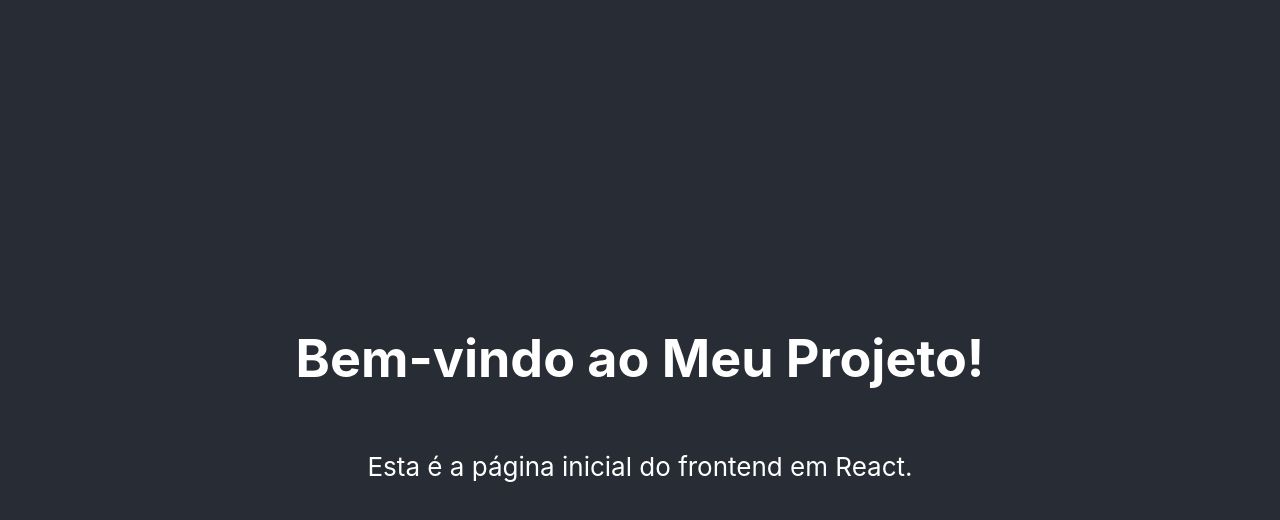
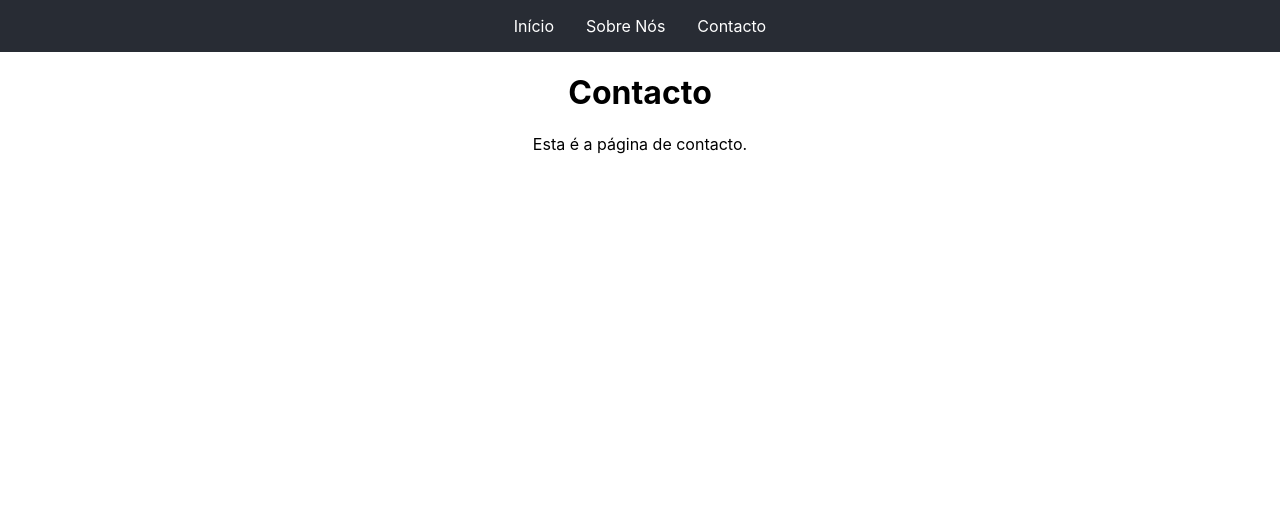
Before and after one commit to a20462/PDS, a React (Create React App) app in the folder frontend/: page /contato in a window 1280 px wide. Shown: the top 520 px of the page. Built offline with nearby package versions, Linux system fonts and the light colour scheme.

Commit message:
Adição do react router dom e páginas sobre/contato

```diff
--- a/frontend/package.json
+++ b/frontend/package.json
@@ -8,6 +8,7 @@
     "@testing-library/user-event": "^13.5.0",
     "react": "^18.3.1",
     "react-dom": "^18.3.1",
+    "react-router-dom": "^6.23.1",
     "react-scripts": "5.0.1",
     "web-vitals": "^2.1.4"
   },
--- a/frontend/src/App.css
+++ b/frontend/src/App.css
@@ -36,3 +36,33 @@
     transform: rotate(360deg);
   }
 }
+
+.App {
+  text-align: center;
+}
+
+nav {
+  background-color: #282c34;
+  padding: 1rem;
+}
+
+nav ul {
+  list-style-type: none;
+  margin: 0;
+  padding: 0;
+  display: flex;
+  justify-content: center;
+}
+
+nav ul li {
+  margin: 0 1rem;
+}
+
+nav ul li a {
+  color: white;
+  text-decoration: none;
+}
+
+nav ul li a:hover {
+  text-decoration: underline;
+}
--- a/frontend/src/App.js
+++ b/frontend/src/App.js
@@ -1,14 +1,34 @@
 import React from 'react';
+import { BrowserRouter as Router, Route, Routes, Link } from 'react-router-dom';
+import Home from './pages/Home';
+import About from './pages/Sobre';
+import Contact from './pages/Contato';
 import './App.css';
 
 function App() {
   return (
-    <div className="App">
-      <header className="App-header">
-        <h1>Bem-vindo ao Meu Projeto!</h1>
-        <p>Esta é a página inicial do frontend em React.</p>
-      </header>
-    </div>
+    <Router>
+      <div className="App">
+        <nav>
+          <ul>
+            <li>
+              <Link to="/">Início</Link>
+            </li>
+            <li>
+              <Link to="/sobre">Sobre Nós</Link>
+            </li>
+            <li>
+              <Link to="/contato">Contacto</Link>
+            </li>
+          </ul>
+        </nav>
+        <Routes>
+          <Route path="/" element={<Home />} />
+          <Route path="/sobre" element={<About />} />
+          <Route path="/contato" element={<Contact />} />
+        </Routes>
+      </div>
+    </Router>
   );
 }
 
--- /dev/null
+++ b/frontend/src/pages/Contato.js
@@ -0,0 +1,12 @@
+import React from 'react';
+
+function Contact() {
+  return (
+    <div>
+      <h1>Contacto</h1>
+      <p>Esta é a página de contacto.</p>
+    </div>
+  );
+}
+
+export default Contact;
--- /dev/null
+++ b/frontend/src/pages/Home.js
@@ -0,0 +1,12 @@
+import React from 'react';
+
+function Home() {
+  return (
+    <div>
+      <h1>Bem-vindo ao Meu Projeto!</h1>
+      <p>Esta é a página inicial do frontend em React.</p>
+    </div>
+  );
+}
+
+export default Home;
--- /dev/null
+++ b/frontend/src/pages/Sobre.js
@@ -0,0 +1,12 @@
+import React from 'react';
+
+function About() {
+  return (
+    <div>
+      <h1>Sobre Nós</h1>
+      <p>Esta é a página sobre nós.</p>
+    </div>
+  );
+}
+
+export default About;
```
Also changed, not shown: 1 other file (tests, documents, lock files or other folders).
